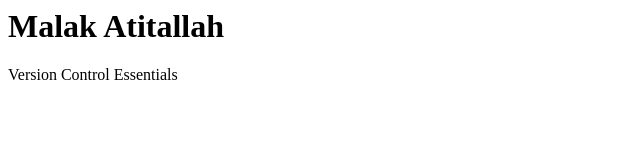
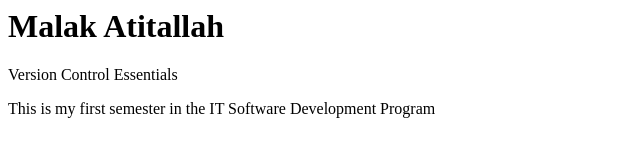
Before and after one commit to malakatit/Versions-Control--Demo1, a plain HTML site: page Index.html in a window 1280 px wide. Shown: the whole page, without its empty margins (0-640 px from the left). Drawn offline with Linux system fonts and the light colour scheme.

Commit message:
:sparkles: added paragraph

```diff
--- a/Index.html
+++ b/Index.html
@@ -1,2 +1,3 @@
 <h1>Malak Atitallah</h1>
 <p>Version Control Essentials</p>
+<p> This is my first semester in the IT Software Development Program</p>
```
